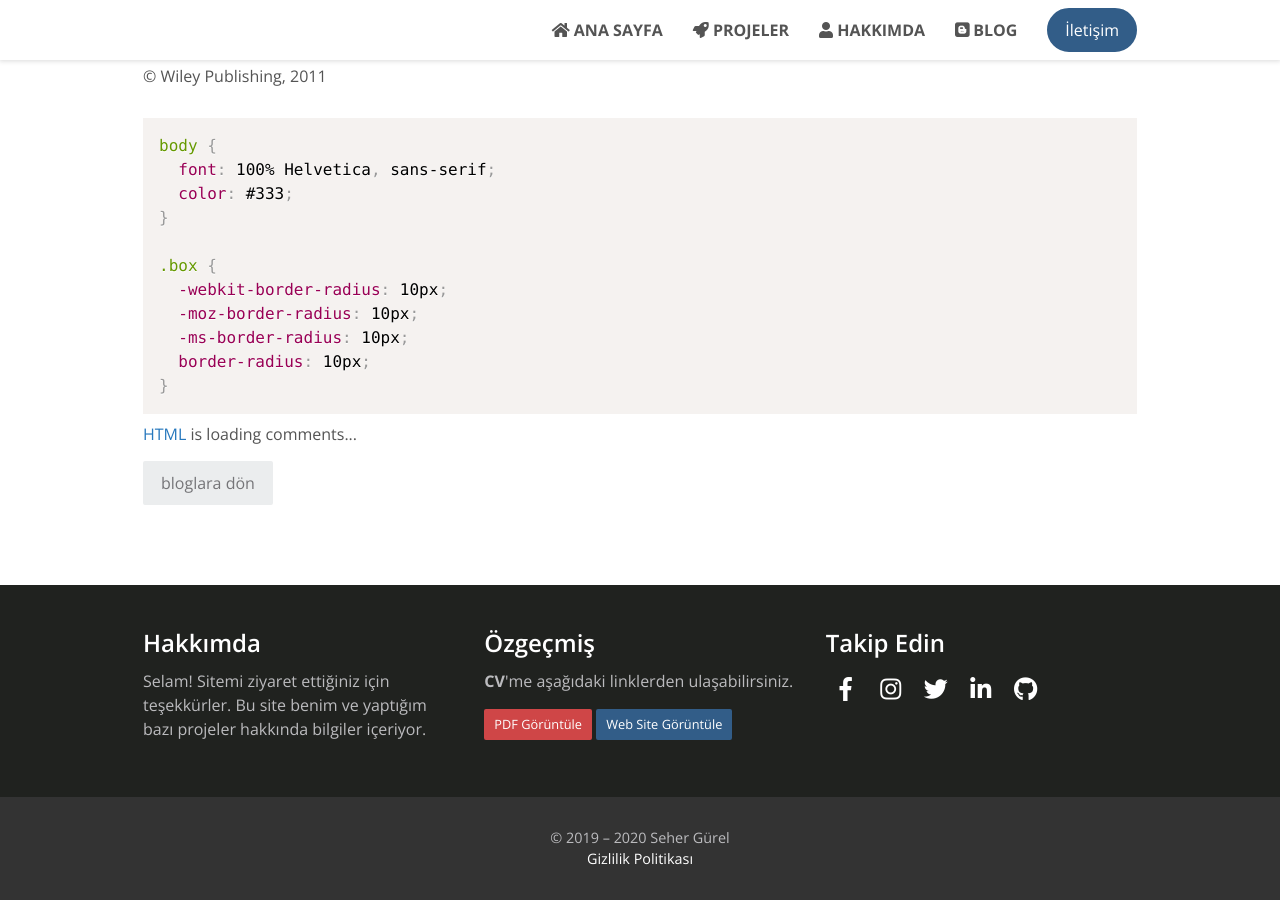
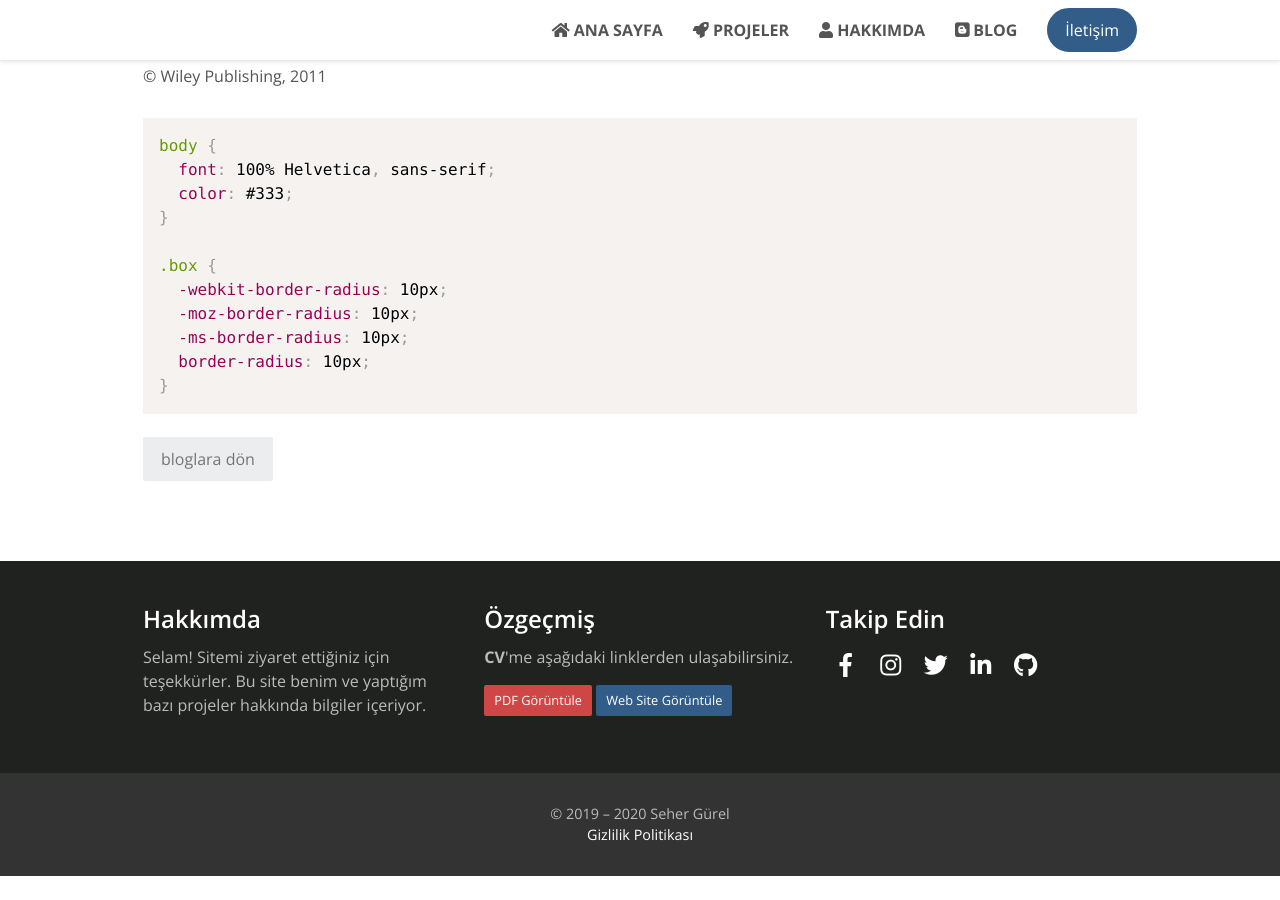
Before and after one commit to shrgrl/shrgrl.github.io, a Jekyll site: the page built from _blogger/index.html, in a window 1280 px wide and 900 px high, scrolled down 1154 px. Built offline with Jekyll 4.4.1, drawn with Linux system fonts in a browser that asks for light colours; nearby versions of some CDN libraries; comment, search, counter and statistics services are not loaded; a style sheet for code colours, icons or effects is not loaded; after the commit the page ends 2030 px from its top, so only the background shows below that.

Commit message:
Update index.html

```diff
--- a/_blogger/index.html
+++ b/_blogger/index.html
@@ -48,17 +48,4 @@
 (d.head || d.body).appendChild(s);
 })();
 </script>
-<noscript>Please enable JavaScript to view the <a href="https://disqus.com/?ref_noscript">comments powered by Disqus.</a></noscript>
-
-
-<!-- begin wwww.htmlcommentbox.com -->
- <div id="HCB_comment_box"><a href="http://www.htmlcommentbox.com">HTML </a> is loading comments...</div>
- <link rel="stylesheet" type="text/css" href="https://www.htmlcommentbox.com/static/skins/bootstrap/twitter-bootstrap.css?v=0" />
- <script type="text/javascript" id="hcb"> /*<!--*/ if(!window.hcb_user){hcb_user={};} (function(){var s=document.createElement("script"), l=hcb_user.PAGE || (""+window.location).replace(/'/g,"%27"), h="https://www.htmlcommentbox.com";s.setAttribute("type","text/javascript");s.setAttribute("src", h+"/jread?page="+encodeURIComponent(l).replace("+","%2B")+"&opts=16862&num=10&ts=1578855723694");if (typeof s!="undefined") document.getElementsByTagName("head")[0].appendChild(s);})(); /*-->*/ </script>
-<!-- end www.htmlcommentbox.com -->
-
-
-
-
-
 <script id="dsq-count-scr" src="//sehergurel-com-1.disqus.com/count.js" async></script>
```
